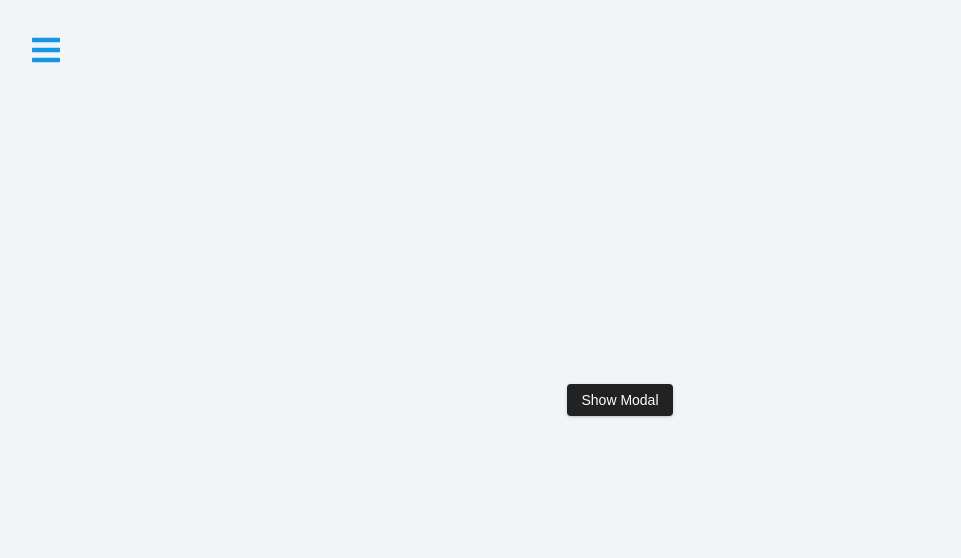
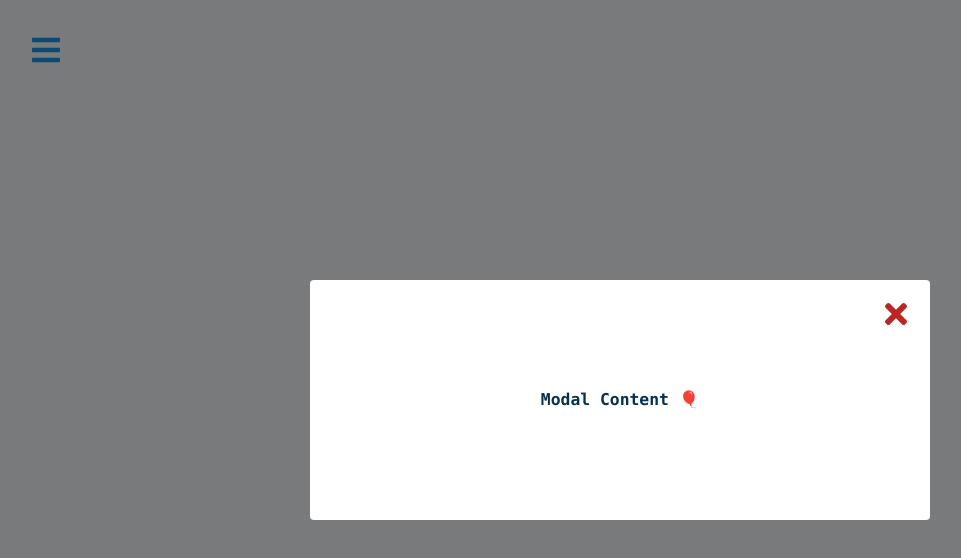
Before and after one commit to scrumpygeo/context-sidebar, a React (Create React App) app: page / in a window 1280 px wide. Both pictures are taken after a click on the button "Show Modal". Shown: the top 558 px of the page, without its empty margins (20-981 px from the left). Built offline with nearby package versions, Linux system fonts and the light colour scheme.

Commit message:
add modal functionality

```diff
--- a/src/Home.js
+++ b/src/Home.js
@@ -1,13 +1,15 @@
-import React from 'react'
+import { React, useContext } from 'react'
 import { FaBars } from 'react-icons/fa'
+import { AppContext } from './context'
 
 const Home = () => {
+  const { openSidebar, openModal } = useContext(AppContext)
   return (
     <main>
-      <button className="sidebar-toggle">
+      <button className="sidebar-toggle" onClick={openSidebar}>
         <FaBars />
       </button>
-      <button className='btn' >
+      <button className='btn' onClick={openModal} >
         Show Modal
       </button>
     </main>
--- a/src/Modal.js
+++ b/src/Modal.js
@@ -1,11 +1,14 @@
 import { FaTimes } from 'react-icons/fa'
+import { useContext } from 'react'
+import { AppContext } from './context'
+const Modal = () => {
+  const { isModalOpen, closeModal } = useContext(AppContext)
 
-const Modal = () => {
   return (
-    <div className=" modal-overlay">
+    <div className={`${isModalOpen ? 'show-modal modal-overlay' : 'modal-overlay'}  `}>
       <div className="modal-container">
-        <h3>Modal Content</h3>
-        <button className="close-modal-btn"><FaTimes /></button>
+        <h3>Modal Content 🎈</h3>
+        <button className="close-modal-btn" onClick={closeModal} ><FaTimes /></button>
       </div>
     </div>
   )
--- a/src/index.js
+++ b/src/index.js
@@ -1,5 +1,6 @@
 import React from 'react';
 import ReactDOM from 'react-dom/client';
+import { AppProvider } from './context';
 import './index.css';
 import App from './App';
 
@@ -7,6 +8,8 @@ import App from './App';
 const root = ReactDOM.createRoot(document.getElementById('root'));
 root.render(
   <React.StrictMode>
-    <App />
+    <AppProvider>
+      <App />
+    </AppProvider>
   </React.StrictMode>
 );
```
